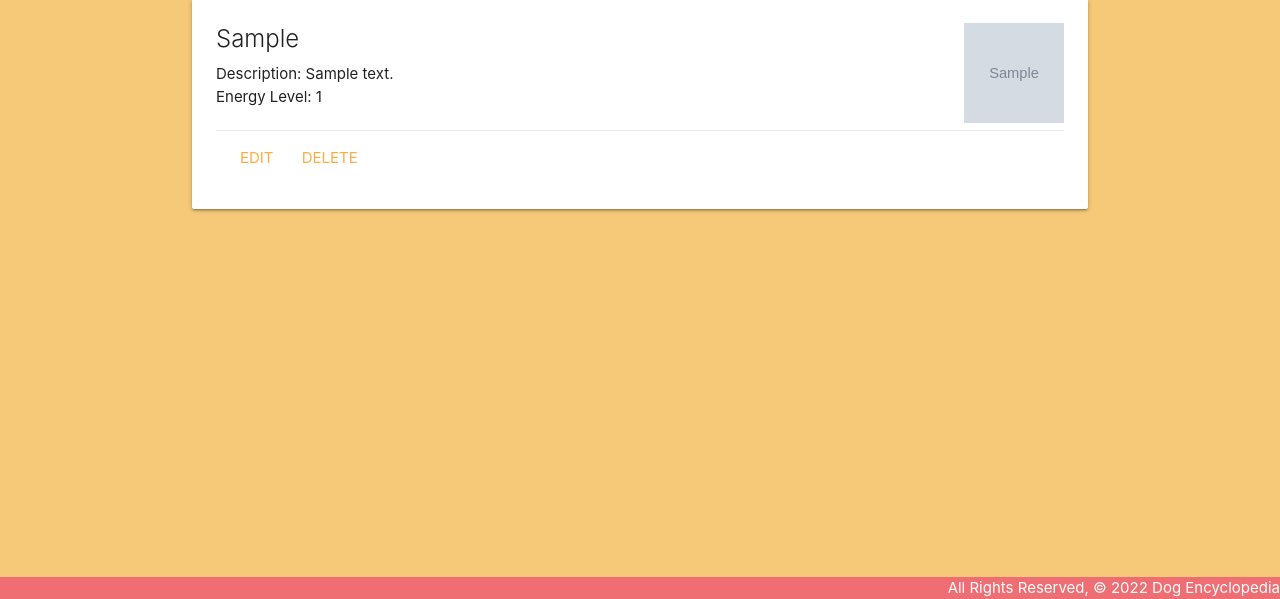
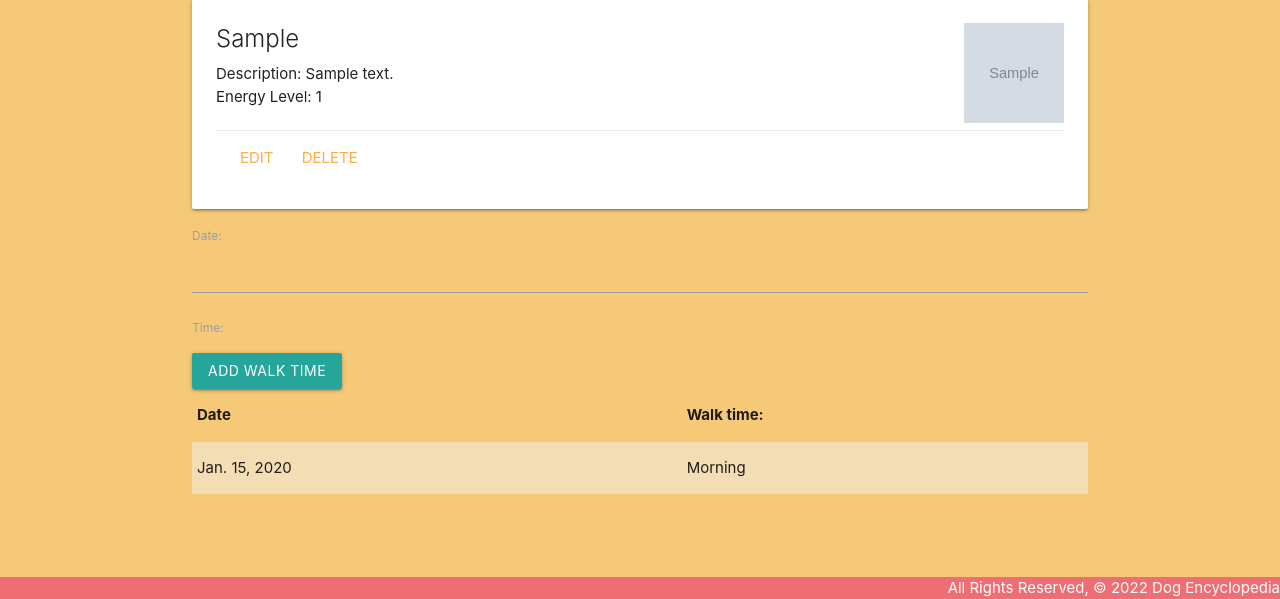
Before and after one commit to natetmmueller/dog-encyclopedia, a Django app: page /dogs/1/ in a window 1280 px wide. Shown: the part 201-800 px from the top of the page. Run offline with Django 4.2, Linux system fonts and the light colour scheme; tables that the repository leaves empty hold one stand-in row (values such as "Sample post"); grey boxes marked "Sample" are stand-in pictures; parts of the project's set-up code (start-up, migrations or seed data) failed here and were passed over.

Commit message:
added form

```diff
--- a/main_app/admin.py
+++ b/main_app/admin.py
@@ -1,5 +1,6 @@
 from django.contrib import admin
-from .models import Dog
+from .models import Dog, Walks
 
 # Register your models here.
 admin.site.register(Dog)
+admin.site.register(Walks)
--- /dev/null
+++ b/main_app/forms.py
@@ -0,0 +1,7 @@
+from django.forms import ModelForm
+from .models import Walks
+
+class WalksForm(ModelForm):
+    class Meta:
+        model = Walks
+        fields = ['date', 'time']
--- a/main_app/models.py
+++ b/main_app/models.py
@@ -18,6 +18,9 @@
     def get_absolute_url(self):
         return reverse('detail', kwargs = {'dog_id': self.id})
 
+    def __str__(self):
+        return self.breed
+
 
 
 class Walks(models.Model):
--- a/main_app/templates/dog/detail.html
+++ b/main_app/templates/dog/detail.html
@@ -28,4 +28,37 @@
 
 </div>
 
+<div>
+
+    <form action="" method="post">
+
+        {% csrf_token %}
+        {{ walks_form.as_p }}
+        <input type="submit" class="btn" value="Add Walk Time">
+
+
+
+    </form>
+
+    <table class="striped">
+        <thead>
+            <tr>
+                <th>Date</th>
+                <th>Walk time:</th>
+            </tr>
+        </thead>
+
+        <tbody>
+            {% for walks in dog.walks_set.all %}
+                <tr>
+                    <td>{{walks.date}}</td>
+                    <td>{{walks.get_time_display}}</td>
+                </tr>
+            {% endfor %}
+        </tbody>
+
+    </table>
+</div>
+
+
 {% endblock %}
--- a/main_app/views.py
+++ b/main_app/views.py
@@ -2,6 +2,7 @@
 from django.shortcuts import render
 from .models import Dog
 from django.views.generic.edit import CreateView, UpdateView, DeleteView
+from .forms import WalksForm
 
 # Create your views here.
 
@@ -22,7 +23,8 @@
 
 def dogs_detail(request, dog_id):
     dog = Dog.objects.get(id=dog_id)
-    return render(request, 'dog/detail.html', {'dog': dog})
+    walks_form = WalksForm()
+    return render(request, 'dog/detail.html', {'dog': dog, 'walks_form': walks_form})
 
 class DogUpdate(UpdateView):
     model = Dog
```
